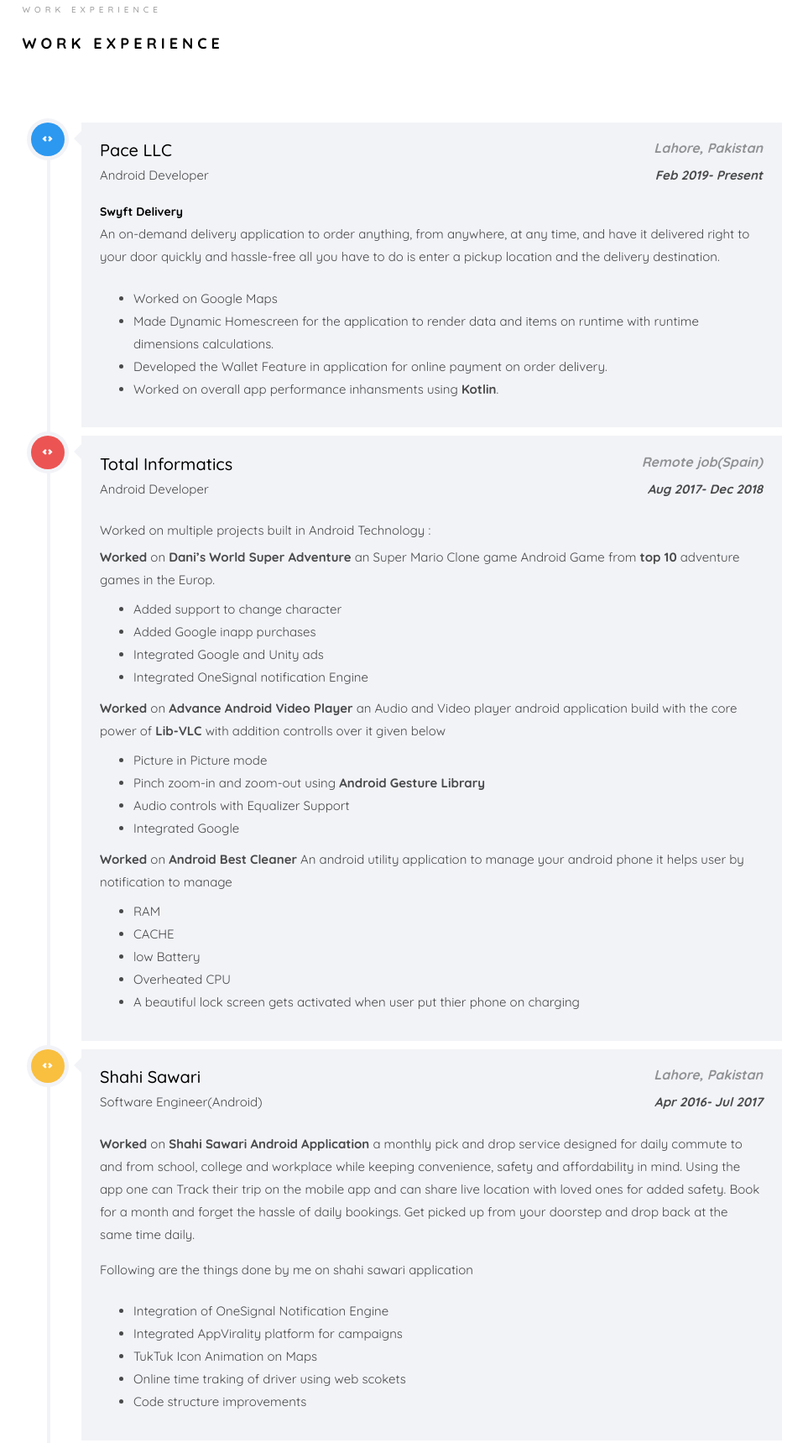
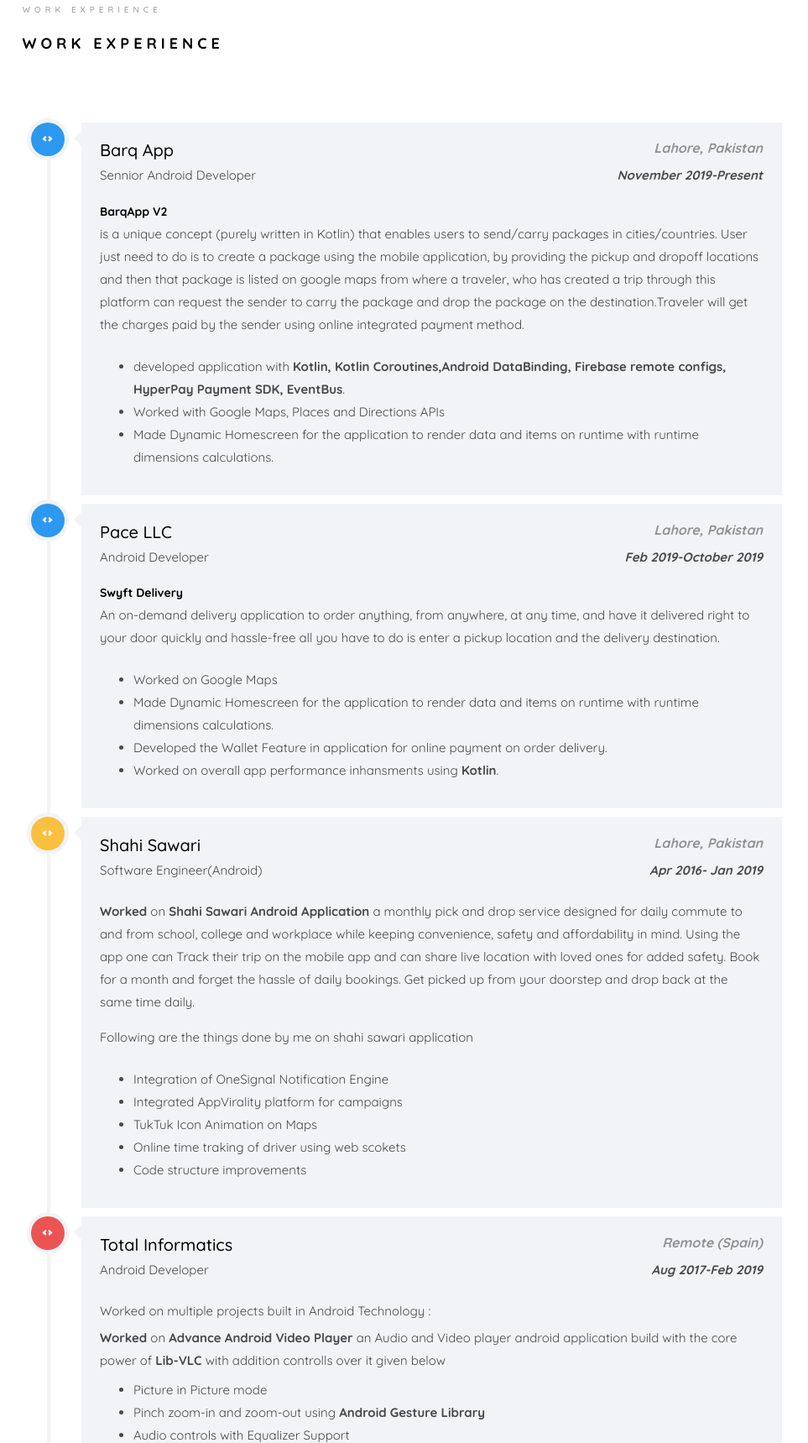
Before and after one commit to NumanArif/numanarif.github.io, a plain HTML site: page index.html in a window 1280 px wide. Shown: the part 1780-3499 px from the top of the page at 84% size, without its empty margins (311-1274 px from the left). Drawn offline with nearby package versions, Linux system fonts and the light colour scheme; files whose address does not match are found by name; a web font is replaced by a local one.

Commit message:
updagted the work experience

```diff
--- a/index.html
+++ b/index.html
@@ -114,7 +114,7 @@
 										<span class="heading-meta">About Me</span>
 										<h2 class="colorlib-heading">Who Am I?</h2>
 										<p><strong>Hi, I'm Numan Arif</strong> a graduate with degree in <b>Bachelor of Science in Information Technology</b> from University of Gujrat, a well reputable university in Pakistan.</p>
-										<p>Individual with 4 years software development experience . I make it my goal to create apps with the user perspective, creating applications with a useable and intuitive user interface, also understand the importance of creating highly readable, maintainable source code and automating processes through continuous integration and test driven development. I am eager to learn new technologies and look to ways to better myself in this rapidly changing industry. I have been recognised as true team player and a motivating leader of the pack.</p>
+										<p>I am an Android mobile application developer with 4 years of experience, having a strong background in creating complex mobile applications using Kotlin & Java. I make it my goal to create apps with the user perspective in mind and have in-depth knowledge of industry practices and application development protocols while understanding the value of clean, structured, testable, scalable and maintainable code by following the best programming principles and guidelines.I am eager to learn new technologies and look for ways to better myself in this rapidly changing industry.</p>
 									</div>
 								</div>
 							</div>
@@ -167,7 +167,35 @@
 					<div class="row">
 						<div class="col-md-12">
 				         <div class="timeline-centered">
-					         <article class="timeline-entry animate-box" data-animate-effect="fadeInLeft">
+                              <article class="timeline-entry animate-box" data-animate-effect="fadeInLeft">
+					            <div class="timeline-entry-inner">
+
+					               <div class="timeline-icon color-1">
+					                  <i class="icon-code"></i>
+					               </div>
+
+					               <div class="timeline-label">
+					                  <h2 class="mb-5">Barq App<span style="float:right;"><i><b>Lahore, Pakistan</b></i></span></h2>
+					                  <p>Sennior Android Developer<span style="float:right;"><i><b>November 2019-Present</b></i></span></p>
+
+									  <h5 class="sub-headings" >BarqApp V2</h5>
+                                       <p>is a unique concept (purely written in Kotlin) that enables users to send/carry packages in cities/countries. User just need to do is to create a package using the mobile application, by providing the pickup and dropoff locations and then that package is listed on google maps from where a traveler, who has created a trip through this platform can request the sender to carry the package and drop the package on the destination.Traveler will get the charges paid by the sender using online integrated payment method.</p>
+									  <ul>
+										<li>
+                                            developed application with <strong>Kotlin, Kotlin Coroutines,Android DataBinding, Firebase remote configs, HyperPay Payment SDK, EventBus</strong>.
+                                        </li>
+                                          <li>
+                                              Worked with Google Maps, Places and Directions APIs
+                                          </li>
+										<li>
+                                            Made Dynamic Homescreen for the application to render data and items on runtime with runtime dimensions calculations.
+                                        </li>
+									  </ul>
+					               </div>
+					            </div>
+					         </article>
+
+					         <article class="timeline-entry animate-box" data-animate-effect="fadeInRight">
 					            <div class="timeline-entry-inner">
 
 					               <div class="timeline-icon color-1">
@@ -176,7 +204,7 @@
 
 					               <div class="timeline-label">
 					                  <h2 class="mb-5">Pace LLC <span style="float:right;"><i><b>Lahore, Pakistan</b></i></span></h2>
-					                  <p>Android Developer<span style="float:right;"><i><b>Feb 2019- Present</b></i></span></p>
+					                  <p>Android Developer<span style="float:right;"><i><b>Feb 2019-October 2019</b></i></span></p>
 
 									  <h5 class="sub-headings" >Swyft Delivery</h5>
                                        <p>An on-demand delivery application to order anything, from anywhere, at any time, and have it delivered right to your door quickly and hassle-free all you have to do is enter a pickup location and the delivery destination.</p>
@@ -199,27 +227,42 @@
 					         </article>
 
 
+					         <article class="timeline-entry animate-box" data-animate-effect="fadeInLeft">
+					            <div class="timeline-entry-inner">
+					               <div class="timeline-icon color-3">
+					                  <i class="icon-code"></i>
+					               </div>
+					               <div class="timeline-label">
+					                  <h2 class="mb-5">Shahi Sawari<span style="float:right;"><i><b>Lahore, Pakistan</b></i></span></h2>
+					                  <p>Software Engineer(Android)<span style="float:right;"><i><b>Apr 2016- Jan 2019</b></i></span></p>
+
+									  <p class="mt-5 mb-8"><b>Worked</b> on <Strong>Shahi Sawari Android Application</Strong> a monthly pick and drop service designed for daily commute to and from school, college and workplace while keeping convenience, safety and affordability in mind. Using the app one can Track their trip on the mobile app and can share live location with loved ones for added safety. Book for a month and forget the hassle of daily bookings. Get picked up from your doorstep and drop back at the same time
+daily.</p>
+                                       <p>Following are the things done by me on shahi sawari application</p>
+									  <ul>
+										<li>Integration of OneSignal Notification Engine</li>
+										<li>Integrated AppVirality platform for campaigns</li>
+										<li>TukTuk Icon Animation on Maps</li>
+										<li>Online time traking of driver using web scokets</li>
+										<li>Code structure improvements</li>
+									  </ul>
+					               </div>
+					            </div>
+					         </article>
+
+
 					         <article class="timeline-entry animate-box" data-animate-effect="fadeInRight">
 					            <div class="timeline-entry-inner">
 					               <div class="timeline-icon color-2">
 					                  <i class="icon-code"></i>
 					               </div>
 					               <div class="timeline-label">
-					                  <h2 class="mb-5">Total Informatics<span style="float:right;"><i><b>Remote job(Spain)</b></i></span></h2>
-					                  <p>Android Developer <span style="float:right;"><i><b>Aug 2017- Dec 2018</b></i></span></p>
+					                  <h2 class="mb-5">Total Informatics<span style="float:right;"><i><b>Remote (Spain)</b></i></span></h2>
+					                  <p>Android Developer <span style="float:right;"><i><b>Aug 2017-Feb 2019</b></i></span></p>
 
 									  <p class="m-0">
                                           Worked on multiple projects built in Android Technology :
                                        </p>
-									  <p class="mt-5 mb-8"><b>Worked</b> on
-                                          <strong>Dani’s World Super Adventure</strong> an Super Mario Clone game Android Game from <b>top 10</b> adventure games in the Europ.
-                                       </p>
-									  <ul>
-										<li>Added support to change character</li>
-										<li>Added Google inapp purchases</li>
-										<li>Integrated Google and Unity ads</li>
-										<li>Integrated OneSignal notification Engine</li>
-									  </ul>
 
 									  <p class="mt-5 mb-8"><b>Worked</b> on <strong>Advance Android Video Player</strong> an Audio and Video player android application build with the core power of <b>Lib-VLC</b> with addition controlls over it given below</p>
 									  <ul>
@@ -238,29 +281,6 @@
 										<li>A beautiful lock screen gets activated when user put thier phone on charging</li>
 									  </ul>
 
-					               </div>
-					            </div>
-					         </article>
-
-					         <article class="timeline-entry animate-box" data-animate-effect="fadeInLeft">
-					            <div class="timeline-entry-inner">
-					               <div class="timeline-icon color-3">
-					                  <i class="icon-code"></i>
-					               </div>
-					               <div class="timeline-label">
-					                  <h2 class="mb-5">Shahi Sawari<span style="float:right;"><i><b>Lahore, Pakistan</b></i></span></h2>
-					                  <p>Software Engineer(Android)<span style="float:right;"><i><b>Apr 2016- Jul 2017</b></i></span></p>
-
-									  <p class="mt-5 mb-8"><b>Worked</b> on <Strong>Shahi Sawari Android Application</Strong> a monthly pick and drop service designed for daily commute to and from school, college and workplace while keeping convenience, safety and affordability in mind. Using the app one can Track their trip on the mobile app and can share live location with loved ones for added safety. Book for a month and forget the hassle of daily bookings. Get picked up from your doorstep and drop back at the same time
-daily.</p>
-                                       <p>Following are the things done by me on shahi sawari application</p>
-									  <ul>
-										<li>Integration of OneSignal Notification Engine</li>
-										<li>Integrated AppVirality platform for campaigns</li>
-										<li>TukTuk Icon Animation on Maps</li>
-										<li>Online time traking of driver using web scokets</li>
-										<li>Code structure improvements</li>
-									  </ul>
 					               </div>
 					            </div>
 					         </article>
```
